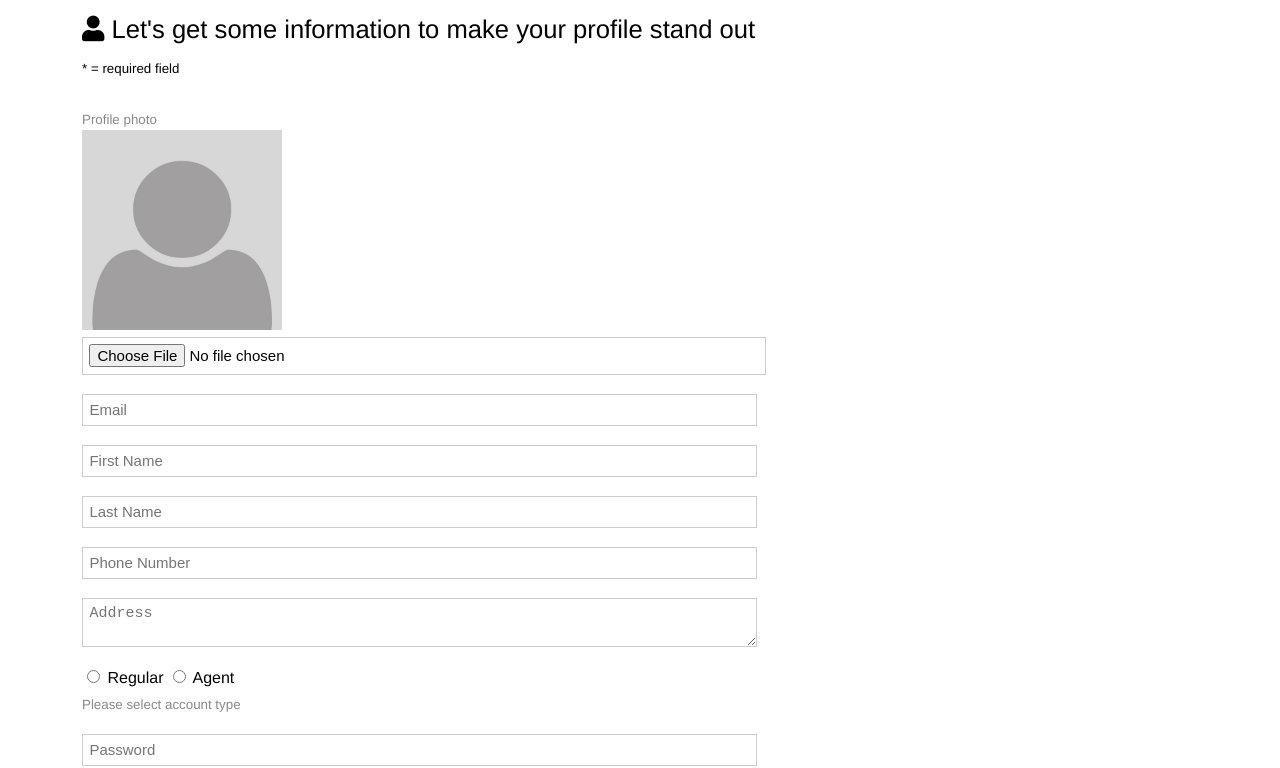
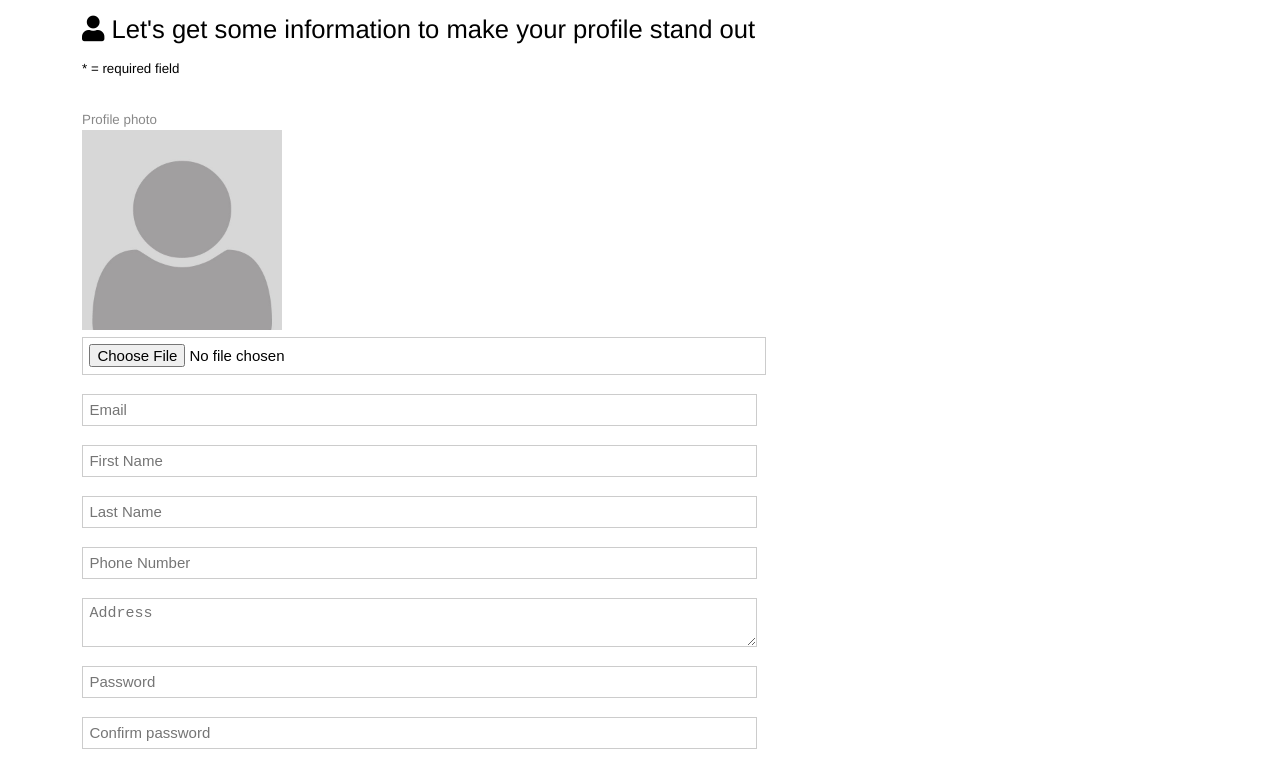
Before and after one commit to SamuelKoroh/PropertyProLite, a plain HTML site: page ui/signup.html in a window 1280 px wide. Shown: the part 191-959 px from the top of the page. Drawn offline with Linux system fonts and the light colour scheme.

Commit message:
Update signup.html

```diff
--- a/ui/signup.html
+++ b/ui/signup.html
@@ -70,11 +70,6 @@
             <textarea placeholder="Address" name="address"></textarea>
           </div>
           <div class="form-group">
-            <input type="radio" name="usertype" value="user" /> Regular
-            <input type="radio" name="usertype" value="agent" /> Agent
-            <small class="form-text">Please select account type</small>
-          </div>
-          <div class="form-group">
             <input type="password" placeholder="Password" name="password" />
           </div>
           <div class="form-group">
```
